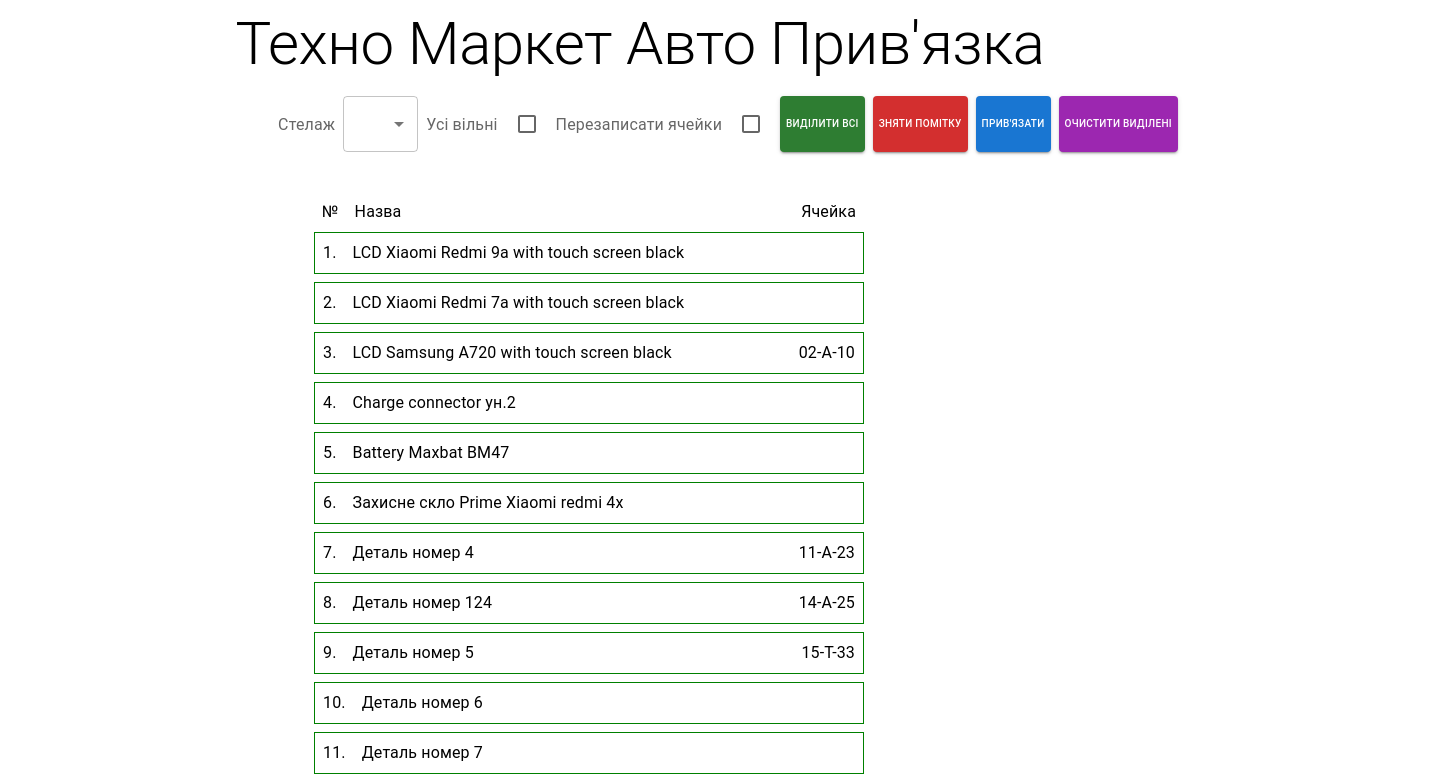
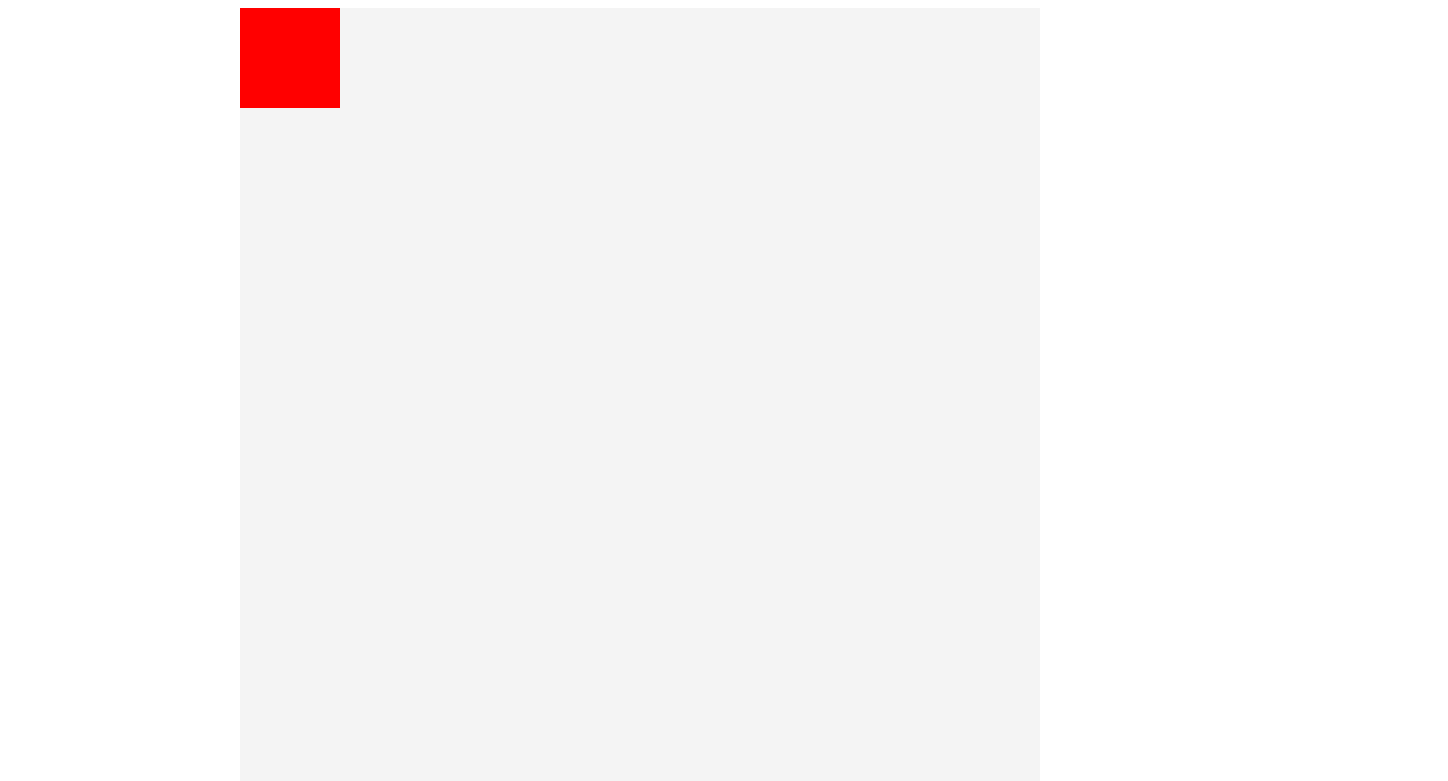
Before and after one commit to the22ndoctober/technostore, a React (Vite) app: page / in a window 1280 px wide. Shown: the top 781 px of the page, 1448 px wide, since content can reach past the window. Built offline with nearby package versions, Linux system fonts and the light colour scheme.

Commit message:
drag n drop

```diff
--- a/src/App.tsx
+++ b/src/App.tsx
@@ -1,18 +1,19 @@
-import { store } from './redux/store'
-import { Provider } from 'react-redux'
-import Header from './components/header/Header'
-import MainBar from './components/mainBar/MainBar'
-import Content from './components/content/Content'
-import './App.css'
+import { store } from "./redux/store"
+import { Provider } from "react-redux"
+import Header from "./components/header/Header"
+import MainBar from "./components/mainBar/MainBar"
+import Content from "./components/content/Content"
+import "./App.css"
+import DragnDrop from "./components/dragndrop/DragnDrop"
 
 function App() {
-
     return (
         <Provider store={store}>
             <div>
-      <Header/>
+                {/* <Header/>
       <MainBar/>
-       <Content/>
+       <Content/>  */}
+                <DragnDrop />
             </div>
         </Provider>
     )
--- /dev/null
+++ b/src/components/dragndrop/DragnDrop.tsx
@@ -0,0 +1,70 @@
+import { useEffect, useState } from "react"
+
+type Cordinates = {
+    x: number
+    y: number
+}
+
+const DragnDrop = () => {
+    const [cordinates, setCordinates] = useState<Cordinates>({ x: 0, y: 0 })
+    const [startPoint, setStartPoint] = useState<Cordinates>({ x: 0, y: 0 })
+
+    useEffect(() => {}, [])
+    return (
+        <div
+            style={{
+                width: 800,
+                height: 800,
+                border: "2px border red",
+                position: "relative",
+                margin: "0 auto",
+                backgroundColor: "rgb(244,244,244)",
+            }}
+            onDragOver={(e) => {
+                e.preventDefault()
+            }}
+        >
+            <div
+                onDragStart={(e: React.DragEvent<HTMLDivElement>) => {
+                    setStartPoint({
+                        x: e.clientX,
+                        y: e.clientY,
+                    })
+                }}
+                onDragEnd={(e: React.DragEvent<HTMLDivElement>) => {
+                    const differenceX = startPoint.x - e.clientX
+                    const differenceY = startPoint.y - e.clientY
+                    console.log(differenceX)
+                    console.log(differenceY)
+                    console.log(cordinates.x - differenceX)
+                    console.log(cordinates.y - differenceY)
+
+                    setCordinates((state: Cordinates) => ({
+                        x:
+                            state.x - differenceX < 0
+                                ? 0
+                                : state.x - differenceX,
+                        y:
+                            state.y - differenceY < 0
+                                ? 0
+                                : state.y - differenceY,
+                    }))
+                }}
+                className="item"
+                draggable={true}
+                style={{
+                    width: 100,
+                    height: 100,
+                    position: "absolute",
+                    backgroundColor: "red",
+                    left: cordinates.x,
+                    top: cordinates.y,
+                    transitionDuration: "0.2s",
+                    cursor: "move",
+                }}
+            ></div>
+        </div>
+    )
+}
+
+export default DragnDrop
```
Lines whose indentation alone changed are shown as unchanged.
